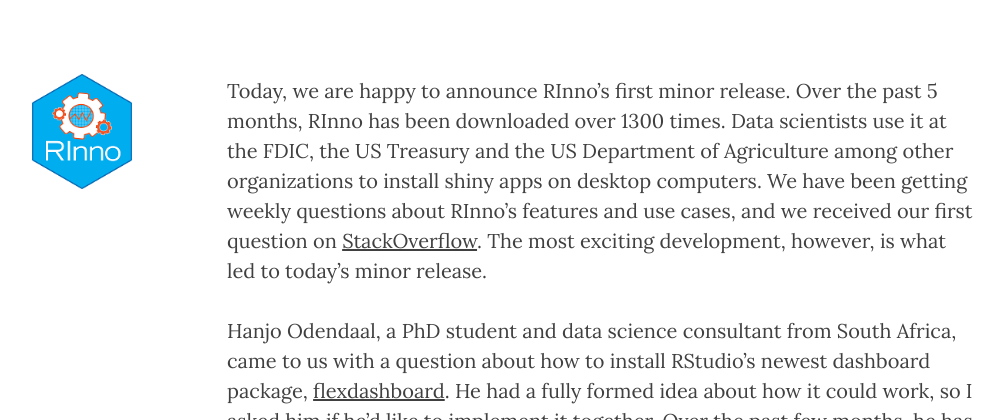
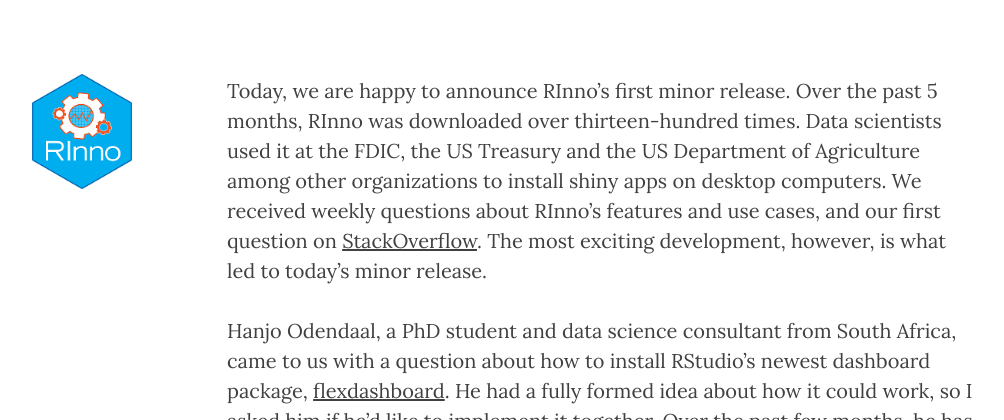
Before and after one commit to ficonsulting/filabs, a Jekyll site: the page built from _posts/2017-8-18-RInnov01.markdown, in a window 1280 px wide and 900 px high, cut to the strip 480-900 px from the top of the window. Shown: the whole strip, without its empty margins (38-1042 px from the left). Built offline with Jekyll 4.4.1, drawn with Linux system fonts in a browser that asks for light colours; nearby versions of some CDN libraries; comment, search, counter and statistics services are not loaded.

Commit message:
minor edits to intro paragraph

```diff
--- a/_posts/2017-8-18-RInnov01.markdown
+++ b/_posts/2017-8-18-RInnov01.markdown
@@ -10,7 +10,7 @@ header-img: "img/minnow.jpg"
 permalink: /:title
 ---
 
-Today, we are happy to announce RInno's first minor release. Over the past 5 months, RInno has been downloaded over 1300 times. Data scientists use it at the FDIC, the US Treasury and the US Department of Agriculture among other organizations to install shiny apps on desktop computers. We have been getting weekly questions about RInno's features and use cases, and we received our first question on [StackOverflow](https://stackoverflow.com/a/45700435/5490949). The most exciting development, however, is what led to today's minor release.
+Today, we are happy to announce RInno's first minor release. Over the past 5 months, RInno was downloaded over thirteen-hundred times. Data scientists used it at the FDIC, the US Treasury and the US Department of Agriculture among other organizations to install shiny apps on desktop computers. We received weekly questions about RInno's features and use cases, and our first question on [StackOverflow](https://stackoverflow.com/a/45700435/5490949). The most exciting development, however, is what led to today's minor release.
 
 Hanjo Odendaal, a PhD student and data science consultant from South Africa, came to us with a question about how to install RStudio's newest dashboard package, [flexdashboard](http://rmarkdown.rstudio.com/flexdashboard/). He had a fully formed idea about how it could work, so I asked him if he'd like to implement it together. Over the past few months, he has been an incredibly thoughtful contributor to the project, and he is the chief visionary for this release.
 
```
